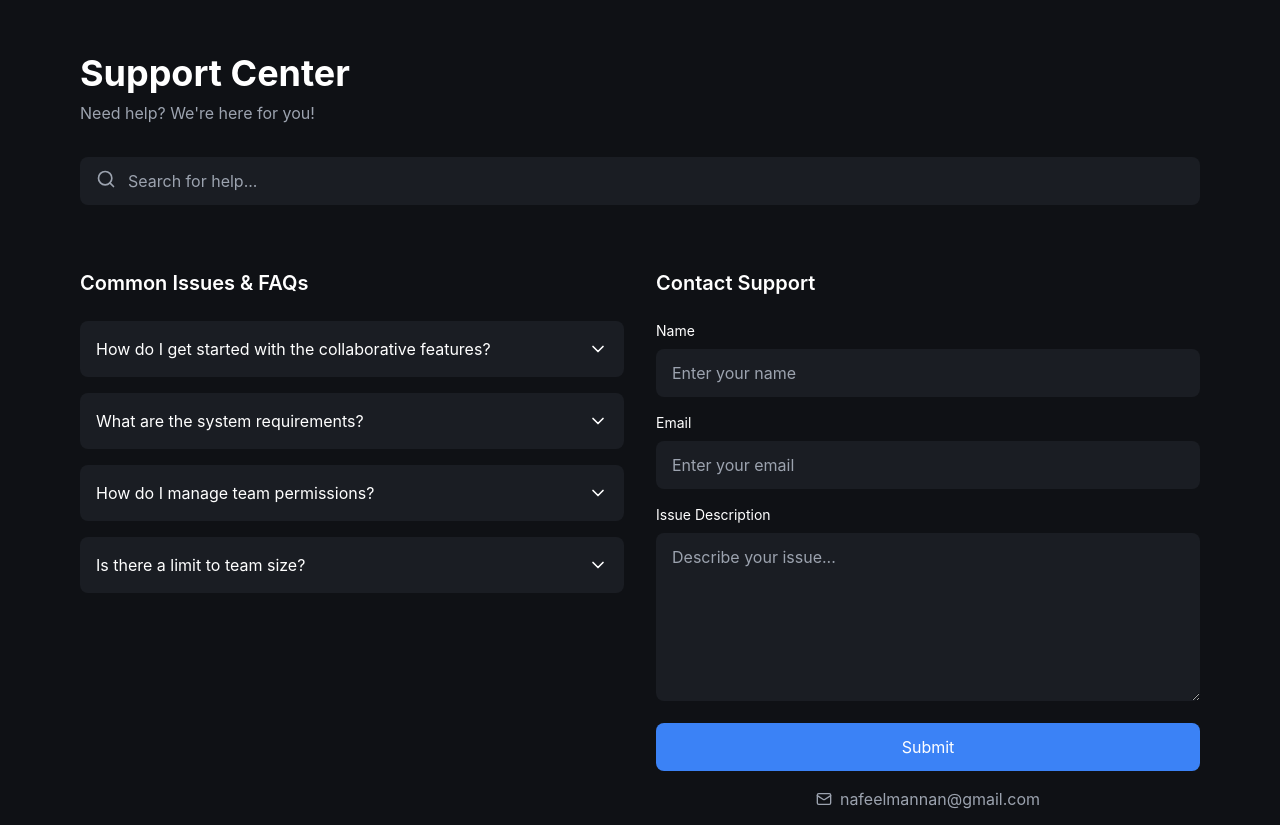
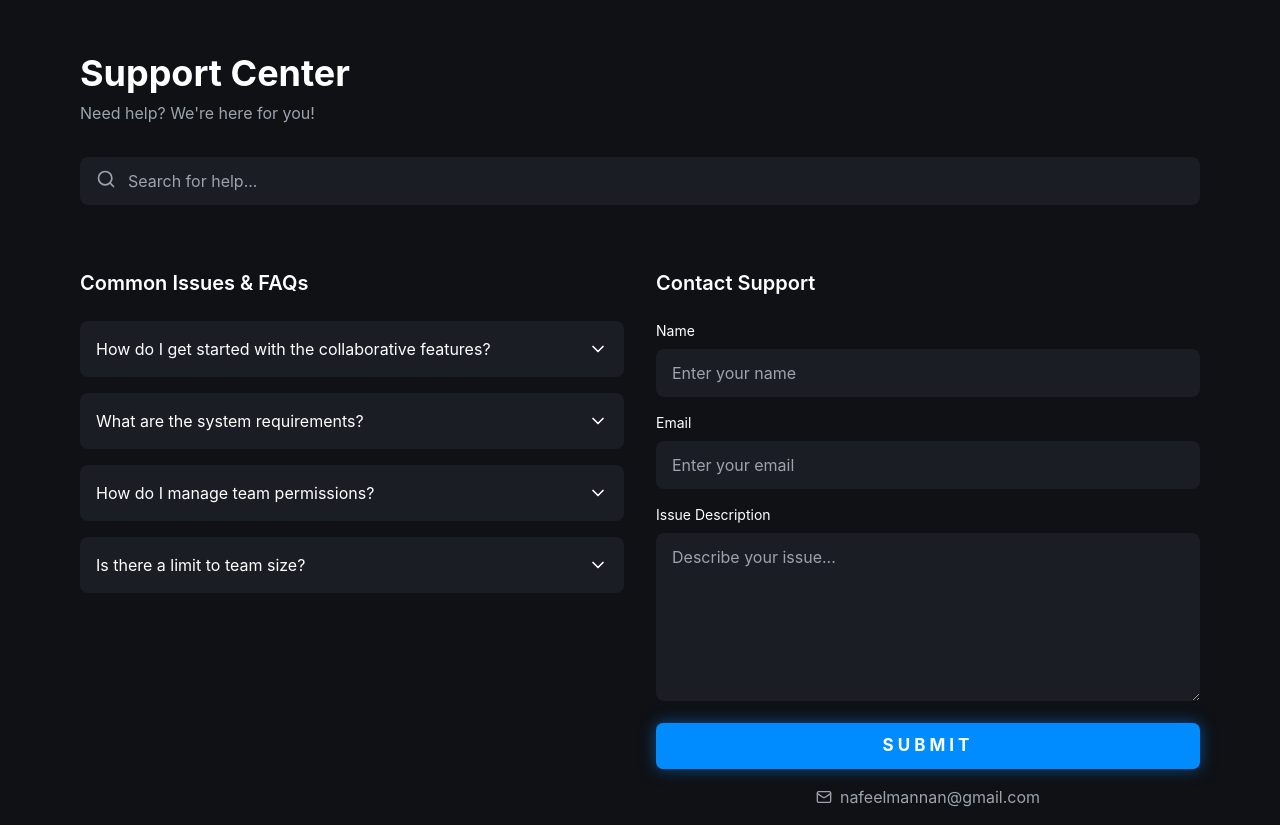
Before and after one commit to Nafeel-AC/Collab_Editor, a React (Create React App) app in the folder Frontend/: page /Support in a window 1280 px wide. Shown: the part 127-952 px from the top of the page. Built offline with nearby package versions, Linux system fonts and the light colour scheme; the HTML template or start-up script is replaced by a standard one; a web font is replaced by a local one.

Commit message:
Minor fixes

```diff
--- a/Frontend/package.json
+++ b/Frontend/package.json
@@ -18,6 +18,7 @@
     "react-lottie": "^1.2.10",
     "react-router-dom": "^7.3.0",
     "react-scripts": "5.0.1",
+    "styled-components": "^6.1.16",
     "tailwind-merge": "^3.0.2",
     "web-vitals": "^2.1.4"
   },
--- /dev/null
+++ b/Frontend/src/components/StyledButton.js
@@ -0,0 +1,38 @@
+import styled from 'styled-components';
+
+const StyledButton = ({ children, className, type = "button", ...props }) => {
+  return (
+    <StyledWrapper className={className}>
+      <button type={type} className="shadow__btn" {...props}>
+        {children}
+      </button>
+    </StyledWrapper>
+  );
+}
+
+const StyledWrapper = styled.div`
+  .shadow__btn {
+    padding: 10px 20px;
+    border: none;
+    font-size: 17px;
+    color: #fff;
+    border-radius: 7px;
+    letter-spacing: 4px;
+    font-weight: 700;
+    text-transform: uppercase;
+    transition: 0.5s;
+    transition-property: box-shadow;
+    width: 100%;
+    background: rgb(0,140,255);
+    box-shadow: 0 0 15px rgb(0,140,255, 0.5);
+  }
+
+  .shadow__btn:hover {
+    box-shadow: 0 0 5px rgb(0,140,255),
+                0 0 20px rgb(0,140,255),
+                0 0 20px rgb(0,140,255, 0.7),
+                0 0 30px rgb(0,140,255, 0.4);
+  }
+`;
+
+export default StyledButton;
--- a/Frontend/src/components/Support.js
+++ b/Frontend/src/components/Support.js
@@ -1,6 +1,10 @@
 import React, { useState } from 'react';
 import { Search, ChevronDown, Mail, FileText, Users, ArrowLeft } from 'lucide-react';
 import { DotLottieReact } from "@lottiefiles/dotlottie-react";
+import StyledButton from './StyledButton';
+
+
+
 
 function Support() {
   const [faqs, setFaqs] = useState([
@@ -122,12 +126,9 @@ function Support() {
                   className="w-full bg-[#1A1D23] rounded-lg px-4 py-3 focus:outline-none focus:ring-2 focus:ring-blue-500"
                 />
               </div>
-              <button
-                type="submit"
-                className="w-full bg-blue-500 hover:bg-blue-600 text-white rounded-lg px-4 py-3 transition-colors"
-              >
+              <StyledButton type="submit">
                 Submit
-              </button>
+              </StyledButton>
               <div className="flex items-center justify-center text-gray-400 mt-4">
                 <Mail size={16} className="mr-2" />
                 <span>nafeelmannan@gmail.com</span>
```
Also changed, not shown: 1 other file (tests, documents, lock files or other folders).
